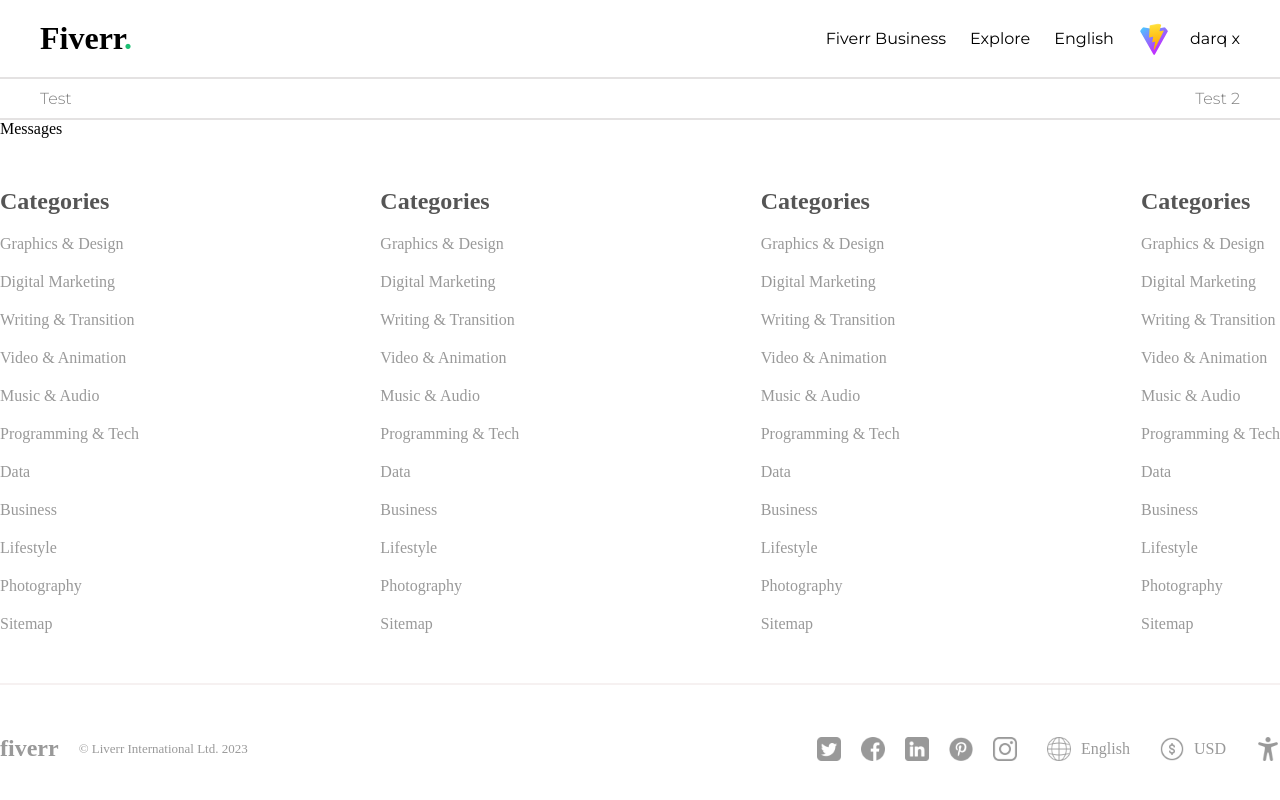
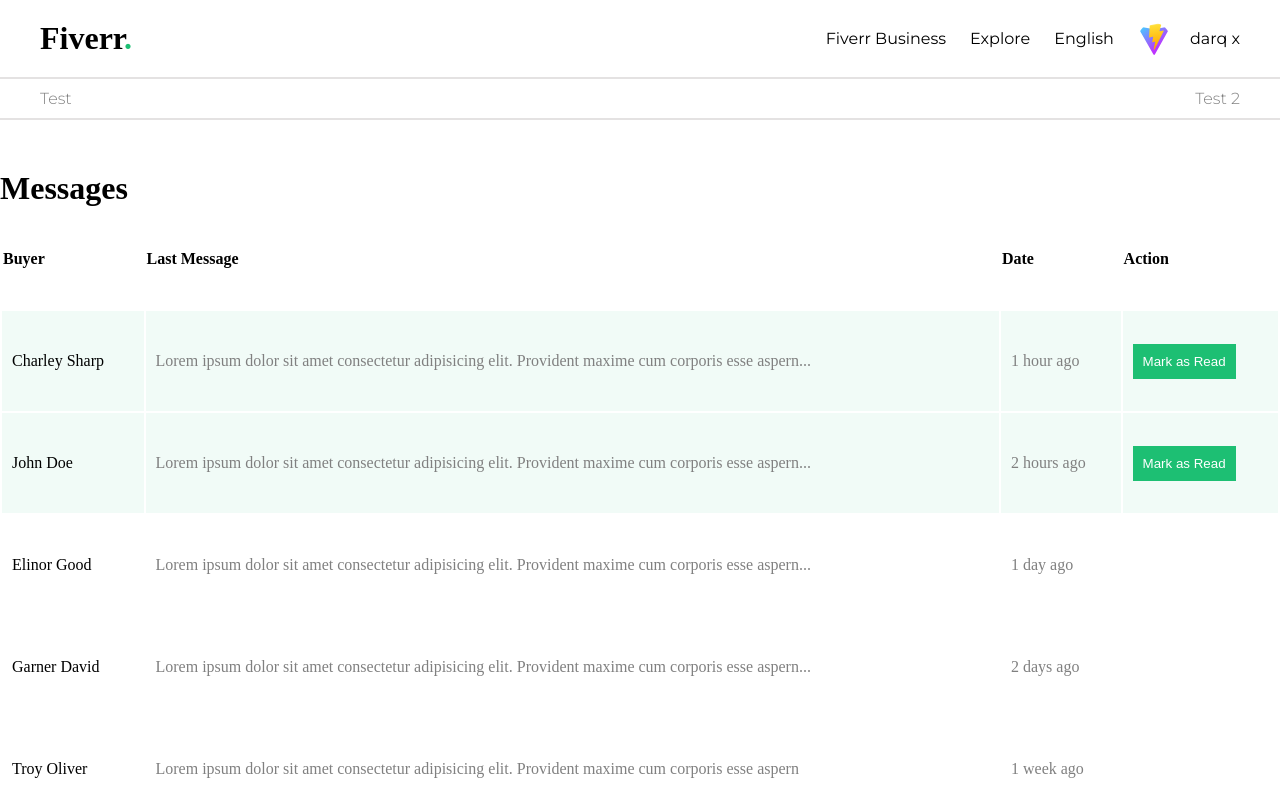
Before and after one commit to sahilsz/Fiverr-Clone, a React (Vite) app: page /messages in a window 1280 px wide. Shown: the top 800 px of the page. Built offline with nearby package versions, Linux system fonts and the light colour scheme.

Commit message:
Add messages page

```diff
--- a/src/pages/messages/Messages.css
+++ b/src/pages/messages/Messages.css
@@ -0,0 +1,63 @@
+.messages {
+  display: flex;
+  justify-content: center;
+}
+
+.messages .container {
+  width: 1400px;
+  padding: 50px 0;
+}
+
+.messages .container .title {
+  display: flex;
+  justify-content: space-between;
+  align-items: center;
+}
+
+.messages .container button {
+  padding: 10px;
+  background-color: #1dbf73;
+  border: none;
+  color: white;
+  cursor: pointer;
+  font-weight: 500px;
+}
+
+.messages .container table {
+  width: 100%;
+}
+
+.messages .container table tr {
+  height: 100px;
+}
+
+.messages .container table tr th {
+  text-align: left;
+}
+
+.messages .container table tr td {
+  padding: 10px;
+}
+
+.messages .container table tr td:first-child {
+  font-weight: 500;
+}
+
+.messages .container table tr td:nth-child(2),
+td:nth-child(3) {
+  color: gray;
+}
+.messages .container table td .image {
+  width: 50px;
+  height: 25px;
+  object-fit: cover;
+}
+
+.messages .container table .message {
+  width: 20px;
+  cursor: pointer;
+}
+
+.messages .container table tr.active {
+  background-color: #1dbf730f;
+}
--- a/src/pages/messages/Messages.jsx
+++ b/src/pages/messages/Messages.jsx
@@ -1,3 +1,81 @@
+import { Link } from "react-router-dom";
+import "./Messages.css";
+
 export default function Messages() {
-  return <div>Messages</div>;
+  const currentUser = {
+    id: 1,
+    username: "Anna",
+    isSeller: true,
+  };
+
+  const message = `Lorem ipsum dolor sit amet consectetur adipisicing elit. Provident
+  maxime cum corporis esse aspernatur laborum dolorum? Animi
+  molestias aliquam, cum nesciunt, aut, ut quam vitae saepe repellat
+  nobis praesentium placeat.`;
+
+  return (
+    <div className="messages">
+      <div className="container">
+        <div className="title">
+          <h1>Messages</h1>
+        </div>
+        <table>
+          <tr>
+            <th>{currentUser.isSeller ? "Buyer" : "Seller"}</th>
+            <th>Last Message</th>
+            <th>Date</th>
+            <th>Action</th>
+          </tr>
+          <tr className="active">
+            <td>Charley Sharp</td>
+            <td>
+              <Link to="/message/123" className="link">
+                {message.substring(0, 100)}...
+              </Link>
+            </td>
+            <td>1 hour ago</td>
+            <td>
+              <button>Mark as Read</button>
+            </td>
+          </tr>
+          <tr className="active">
+            <td>John Doe</td>
+
+            <td>
+              <Link to="/message/123" className="link">
+                {message.substring(0, 100)}...
+              </Link>
+            </td>
+            <td>2 hours ago</td>
+            <td>
+              <button>Mark as Read</button>
+            </td>
+          </tr>
+          <tr>
+            <td>Elinor Good</td>
+            <td>
+              <Link to="/message/123" className="link">
+                {message.substring(0, 100)}...
+              </Link>
+            </td>
+            <td>1 day ago</td>
+          </tr>
+          <tr>
+            <td>Garner David </td>
+            <td>
+              <Link to="/message/123" className="link">
+                {message.substring(0, 100)}...
+              </Link>
+            </td>
+            <td>2 days ago</td>
+          </tr>
+          <tr>
+            <td>Troy Oliver</td>
+            <td>{message.substring(0, 100)}</td>
+            <td>1 week ago</td>
+          </tr>
+        </table>
+      </div>
+    </div>
+  );
 }
```
